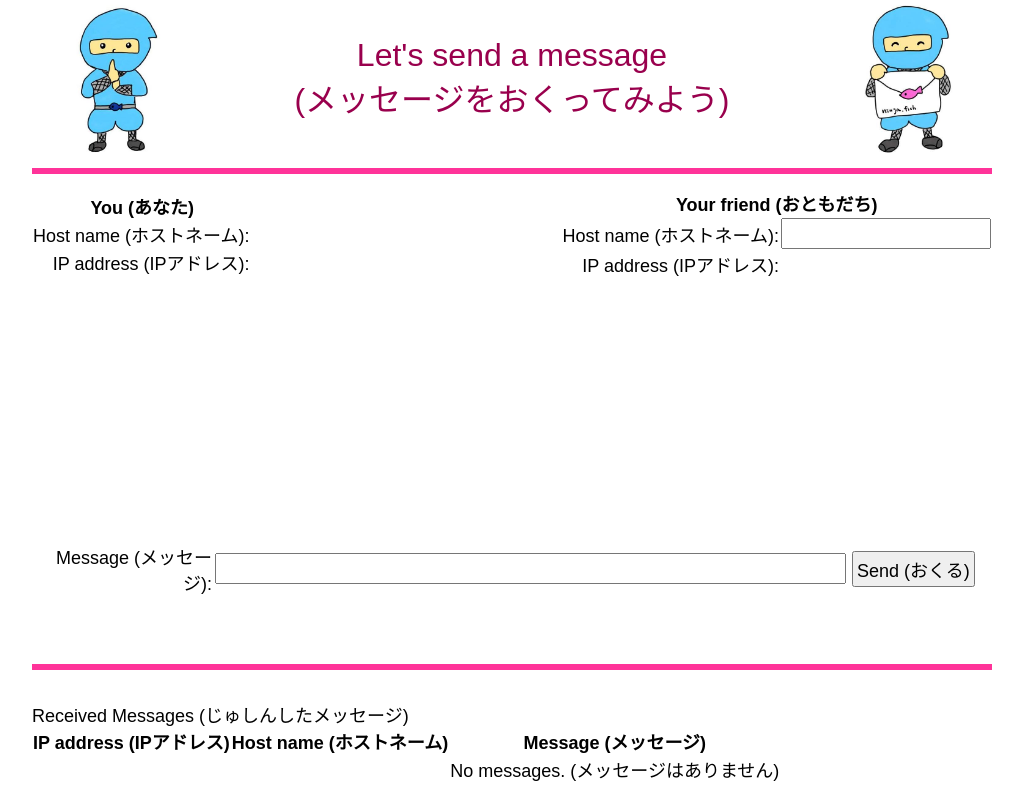
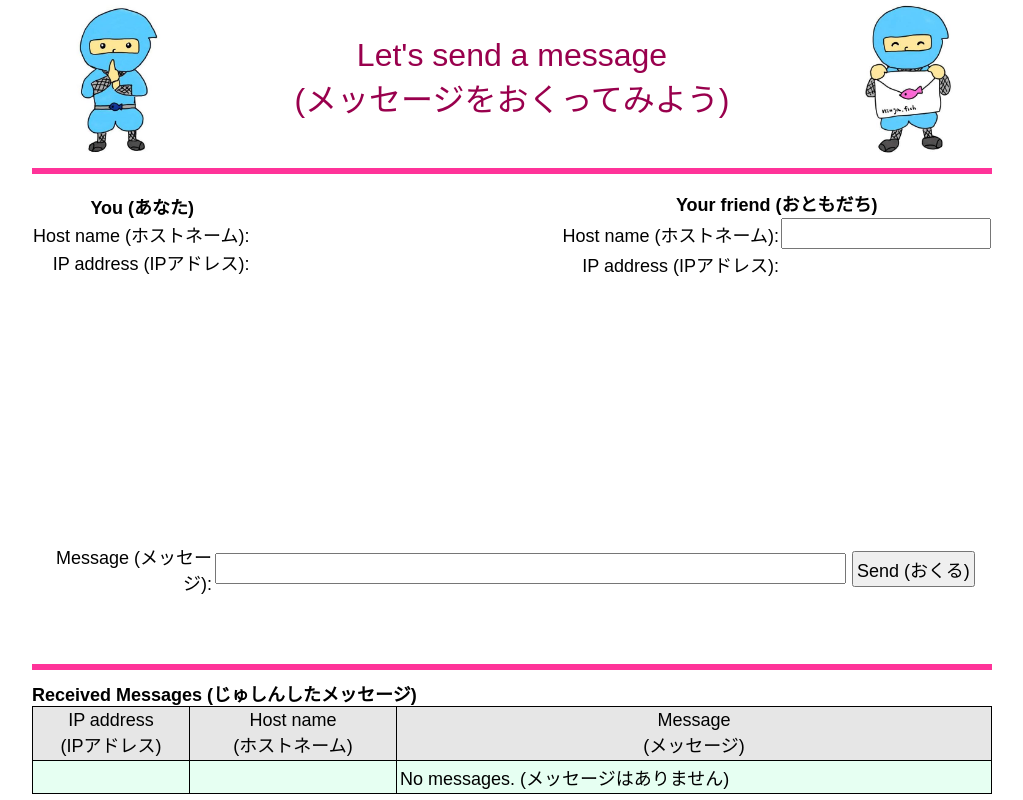
Before and after one commit to SIJP-ORG/internet-class, a Flask app: template message/messageapp/templates/main.html in a window 1280 px wide. Shown: the whole page, without its empty margins (128-1151 px from the left). Run offline with Flask 2, Linux system fonts and the light colour scheme; the template is opened without the code that fills it, so the values that code supplies are empty.

Commit message:
better alignment

```diff
--- a/message/messageapp/static/style.css
+++ b/message/messageapp/static/style.css
@@ -26,6 +26,22 @@ input {
 
 table {
     border-collapse: collapse;
+}
+
+.blink {
+    animation: blinker 1.5s linear infinite;
+}
+
+@keyframes blinker {
+    50% { opacity: 0; }
+}
+
+.left {
+    float: left;
+}
+
+.right {
+    float: right;
 }
 
 th.send-header {
@@ -117,8 +133,8 @@ td.send-value {
     align-items: center;
 }
 
-.success-message {
-    margin-right: 20px;
+.next-cell {
+    padding: 10px;
 }
 
 .error-message {
@@ -134,25 +150,40 @@ td.send-value {
     width: 100%;
 }
 
-.flash {
-    margin: 1em 0;
-    padding: 1em;
-    background: #cae6f6;
-    border: 1px solid #377ba8;
+table.msgtab {
+    width: 100%;
 }
 
-.blink {
-    animation: blinker 1.5s linear infinite;
+.msgcell {
+    border: 1px solid black;
+    padding: 3px;
 }
 
-@keyframes blinker {
-    50% { opacity: 0; }
+th.msgcell {
+    text-align: center;
+    font-weight: normal;
 }
 
-.left {
-    float: left;
+.msgip {
+    width: 150px;
 }
 
-.right {
-    float: right;
+.msghost {
+    width: 200px;
 }
+
+.msghdr {
+    background-color: #e6e6e6;
+}
+
+.msgrow:nth-child(even) {
+    background-color: #e6fff2;
+}
+
+.msgrow:nth-child(odd) {
+    background-color: #ffffe6;
+}
+
+.message-title {
+    font-weight: bold;
+}
--- a/message/messageapp/templates/main.html
+++ b/message/messageapp/templates/main.html
@@ -13,8 +13,7 @@
       {
           refreshMessageBlock();
           setInterval("refreshMessageBlock();", 5000);
-
-          setTimeout("swapResultBlocks();", 10000);
+          setTimeout("swapResultBlocks();", 1000);
       }
 
       function refreshMessageBlock()
@@ -109,14 +108,19 @@
           IP address is found. The message is being sent. (IPアドレスがみつかりました。メッセージをおくっています)
         </div>
         <div class="next-container" id="next-block" style="display:none;">
-          <div class="success-message left">Message was sent successfully. (メッセージがおくられました)</div>
-          <div class="left">
-            <form action="{{ url_for('root') }}">
-              <input type="submit" value="Next message (つぎのメッセージ)">
-            </form>
-          </div>
+          <table>
+            <tr>
+              <td class="next-cell">Message was sent successfully. (メッセージがおくられました)</td>
+              <td class="next-cell">
+                <form action="{{ url_for('root') }}">
+                  <input type="submit" value="Next message (つぎのメッセージ)">
+                </form>
+              </td>
+            </tr>
+          </table>
         </div>
-        {% endif %}
+      </div>
+      {% endif %}
         {% if param.error: %}
         <div class="error-container">
           <div class="error-message left">{{ param.error }}</div>
@@ -131,9 +135,8 @@
     </div>
 
     <hr>
-    <br>
-    Received Messages (じゅしんしたメッセージ)
-    <br>
+
+    <div class="message-title">Received Messages (じゅしんしたメッセージ)</div>
     <div id="message-block"></div>
 
   </body>
--- a/message/messageapp/templates/messages.html
+++ b/message/messageapp/templates/messages.html
@@ -1,14 +1,14 @@
-<table>
-    <tr>
-        <th>IP address (IPアドレス)</th>
-        <th>Host name (ホストネーム)</th>
-        <th>Message (メッセージ)</th>
+<table class="msgtab">
+    <tr class="msghdr">
+        <th class="msgcell msgip">IP address<br>(IPアドレス)</th>
+        <th class="msgcell msghost">Host name<br>(ホストネーム)</th>
+        <th class="msgcell">Message<br>(メッセージ)</th>
     </tr>
     {% for entry in data %}
-    <tr>
-        <td>{{ entry['ip'] }}</td>
-        <td>{{ entry['hostname'] }}</td>
-        <td>{{ entry['body'] }}</td>
+    <tr class="msgrow">
+        <td class="msgcell msgip">{{ entry['ip'] }}</td>
+        <td class="msgcell msghost">{{ entry['hostname'] }}</td>
+        <td class="msgcell">{{ entry['body'] }}</td>
     </tr>
     {% endfor %}
 </table>
```
